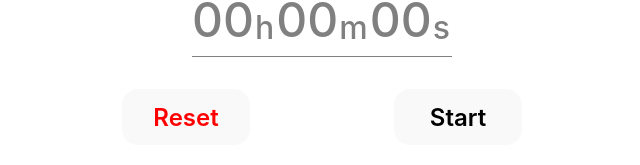
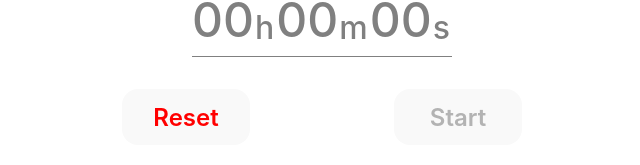
Before and after one commit to bigsaigon333/simple-stopwatch, a React (Vite) app: page / in a window 1280 px wide. Shown: the part 331-496 px from the top of the page, without its empty margins (318-958 px from the left). Built offline with nearby package versions, Linux system fonts and the light colour scheme.

Commit message:
feat: 0초 이하일 때는 Start를 할 수 없다

```diff
--- a/src/Form.tsx
+++ b/src/Form.tsx
@@ -65,7 +65,7 @@ export default function Form({ className }: FormProps): JSX.Element {
         >
           Reset
         </button>
-        <button css={buttonCss} type="submit">
+        <button css={buttonCss} type="submit" disabled={totalSeconds <= 0}>
           {getMainButtonMessage(timerState)}
         </button>
       </div>
```
